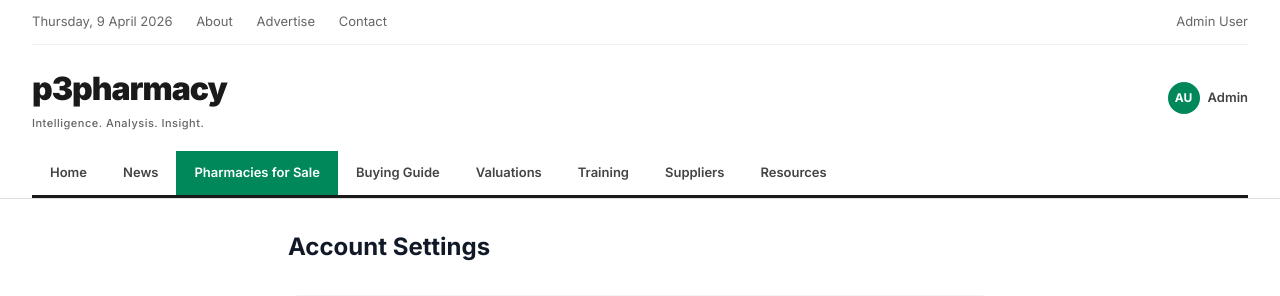
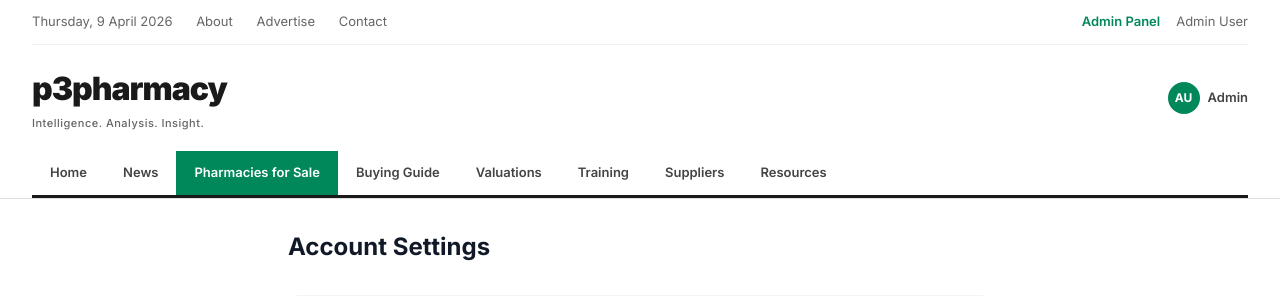
Before and after one commit to CJ13451/Pharmacy-Rightmove, a Laravel app: page /account in a window 1280 px wide. Shown: the top 296 px of the page. Run offline with Laravel 12, Linux system fonts and the light colour scheme; a user stored in the database is signed in; data comes from the database, SQL or seed files in the repository; parts of the project's set-up code (start-up, migrations or seed data) failed here and were passed over; some libraries are stand-ins or nearby versions.

Commit message:
Fix Filament admin panel access and add Admin link to header
- LoginWall now fully bypasses any path starting with 'admin' or
  'filament' so Filament's own auth and asset routes work properly
- Added Admin Panel link to the main layout header bar for CMS users
- Filament has its own authentication middleware, LoginWall was
  blocking its CSS/JS asset routes causing broken display

https://claude.ai/code/session_01HdfJRExvMAwCiy6Ui7Jok7

```diff
--- a/app/Http/Middleware/LoginWall.php
+++ b/app/Http/Middleware/LoginWall.php
@@ -42,6 +42,11 @@ class LoginWall
         // Check if current path matches any public route
         $path = $request->path();
 
+        // Always allow Filament admin paths (it has its own auth)
+        if (str_starts_with($path, 'admin') || str_starts_with($path, 'filament')) {
+            return $next($request);
+        }
+
         foreach ($this->publicRoutes as $pattern) {
             if ($this->pathMatches($path, $pattern)) {
                 return $next($request);
--- a/resources/views/components/layouts/app.blade.php
+++ b/resources/views/components/layouts/app.blade.php
@@ -157,6 +157,9 @@
                 </div>
                 <div class="header-top-right">
                     @auth
+                        @if(auth()->user()->canAccessCms())
+                            <a href="/admin" style="font-size:13px;font-weight:600;color:var(--green);text-decoration:none;">Admin Panel</a>
+                        @endif
                         <span style="font-size:13px;color:var(--grey-600)">{{ auth()->user()->full_name }}</span>
                     @else
                         <a href="{{ route('login') }}" class="btn btn-text">Sign In</a>
```
